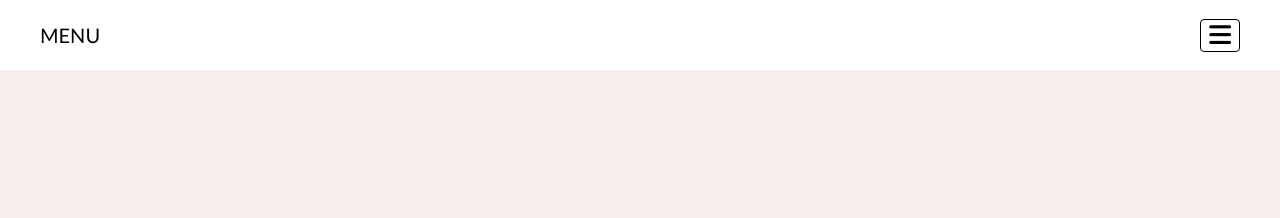
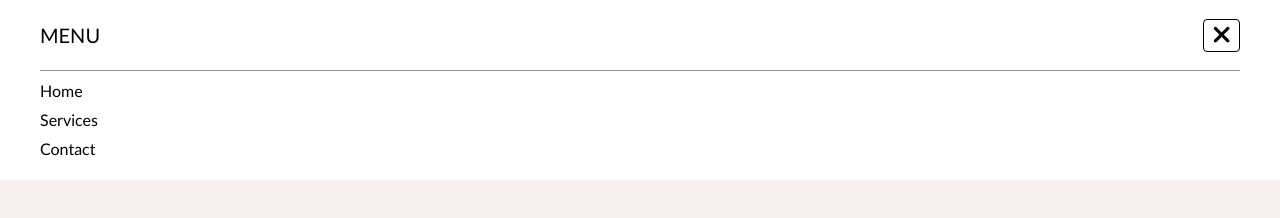
Before and after one commit to OluchukwuDivine/menu-and-carousel, a website built with webpack: page src/index.html in a window 1280 px wide. Both pictures are taken after a click on the icon 1220 px from the left and 35 px from the top of the page. Built offline with nearby package versions, Linux system fonts and the light colour scheme.

Commit message:
Completed the menu bar

```diff
--- a/src/index.html
+++ b/src/index.html
@@ -10,9 +10,8 @@
       <div class="nav-holder">
         <div class="navbar">
           <span>MENU</span>
-          <i class="fa fa-bars"></i>
+          <i class="fa fa-bars menu-btn"></i>
         </div>
-
         <div class="nav-links-sec">
           <ul>
             <li class="nav-links">Home</li>
--- a/src/index.js
+++ b/src/index.js
@@ -1,2 +1,21 @@
 import "../src/style.css";
 import "../src/assets/fontawesome/css/all.min.css";
+
+const menuBtn = document.querySelector(".menu-btn");
+const navHolder = document.querySelector(".nav-holder");
+
+let menustatus = true;
+
+menuBtn.addEventListener("click", () => {
+  if (menustatus) {
+    navHolder.style.height = "180px";
+    menuBtn.classList.remove("fa-bars");
+    menuBtn.classList.add("fa-times");
+    menustatus = false;
+  } else {
+    navHolder.style.height = "70px";
+    menuBtn.classList.remove("fa-times");
+    menuBtn.classList.add("fa-bars");
+    menustatus = true;
+  }
+});
--- a/src/style.css
+++ b/src/style.css
@@ -18,9 +18,9 @@ body{
 .nav-holder{
     width: 100%;
     height: 70px;
-    background: peachpuff;
-    overflow: scroll;
-    overflow-x: hidden;
+    background: rgb(255, 255, 255);
+    overflow: hidden;
+    transition: height 0.3s ease;
 }
 .navbar{
     width: 100%;
@@ -56,4 +56,8 @@ body{
 }
 .nav-links-sec ul li{
     cursor: pointer;
+    width: fit-content;
 }
+.nav-links-sec ul li:hover {
+    border-bottom: 1px solid black;
+}
```
Also changed, not shown: dist/bundle.js, dist/index.html.
